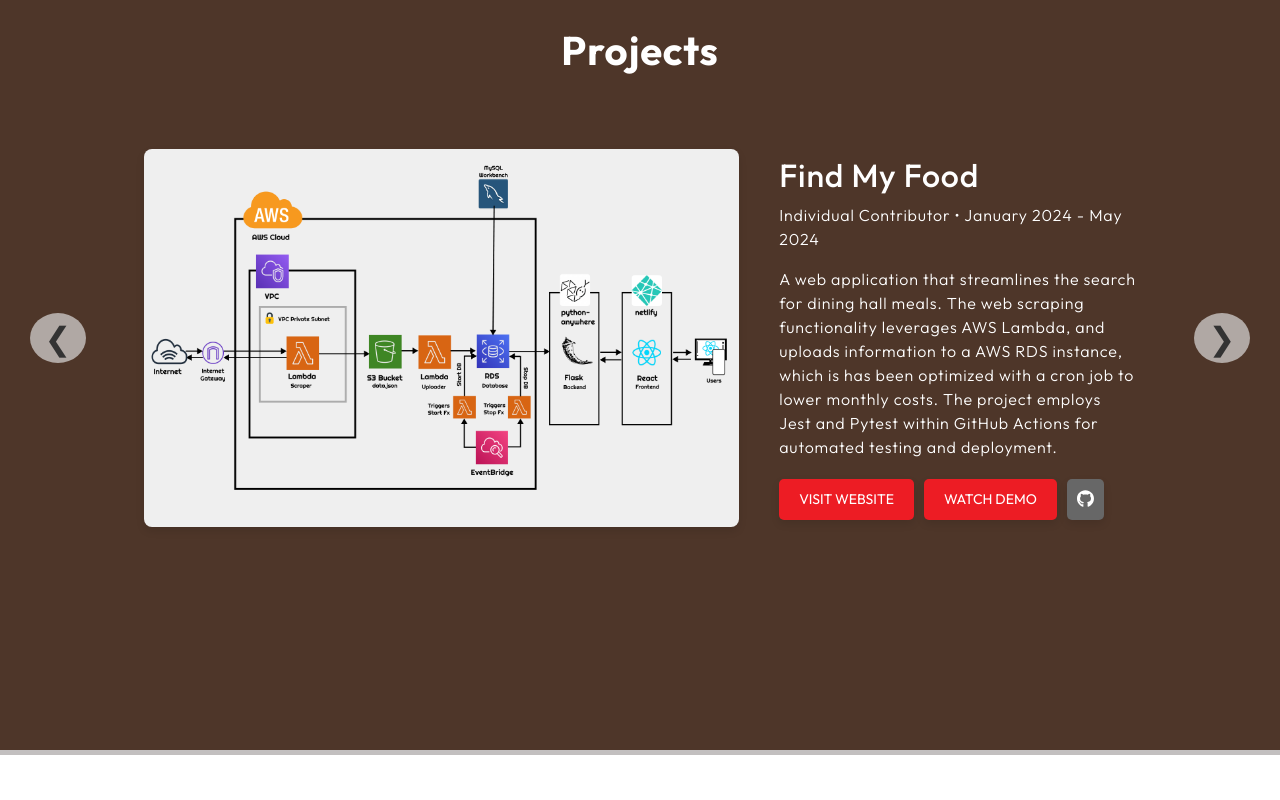
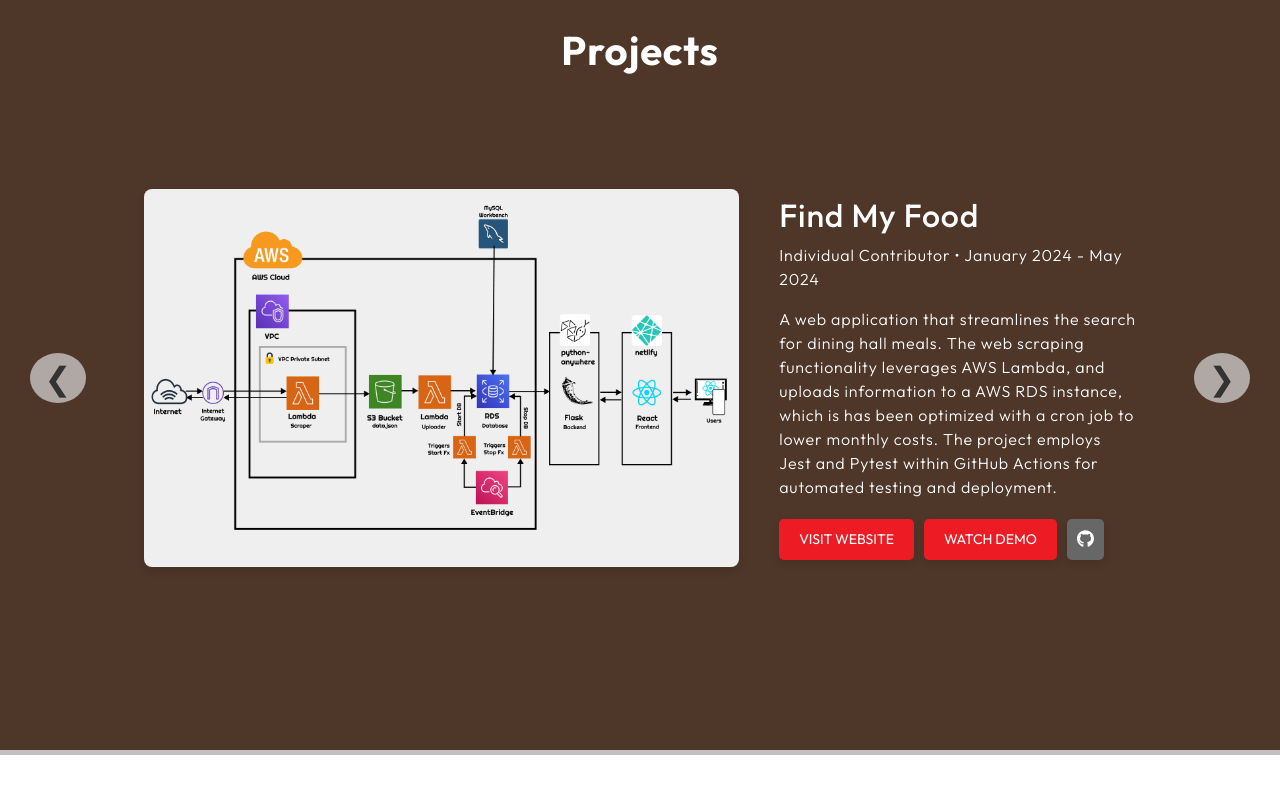
Before and after one commit to austinliu05/my-web-portfolio, a React (Create React App) app: page / in a window 1280 px wide. Shown: the part 1660-2460 px from the top of the page. Built offline with nearby package versions, Linux system fonts and the light colour scheme.

Commit message:
Fixed overlapping image and text

```diff
--- a/src/App.css
+++ b/src/App.css
@@ -54,6 +54,10 @@
 
 
 @media (max-width: 800px) {
+  section{
+    padding: 20px;
+    box-sizing: border-box;
+  }
   .section-skills{
     display: none;
   }
--- a/src/components/slideshow.css
+++ b/src/components/slideshow.css
@@ -3,6 +3,7 @@
     align-items: center;
     justify-content: center;
     height: 50vh;
+    margin-top: 5vh;
 }
 
 .slideshow {
```
